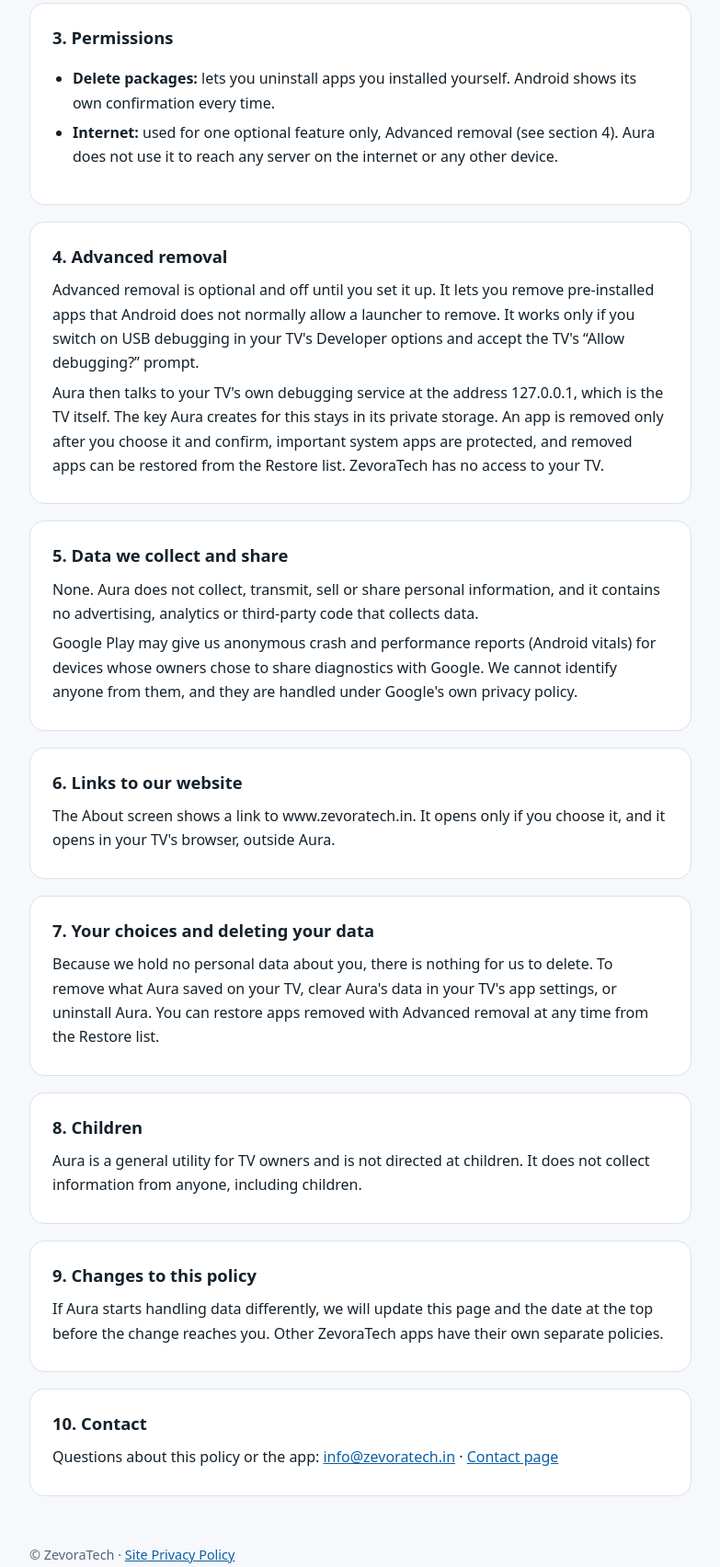
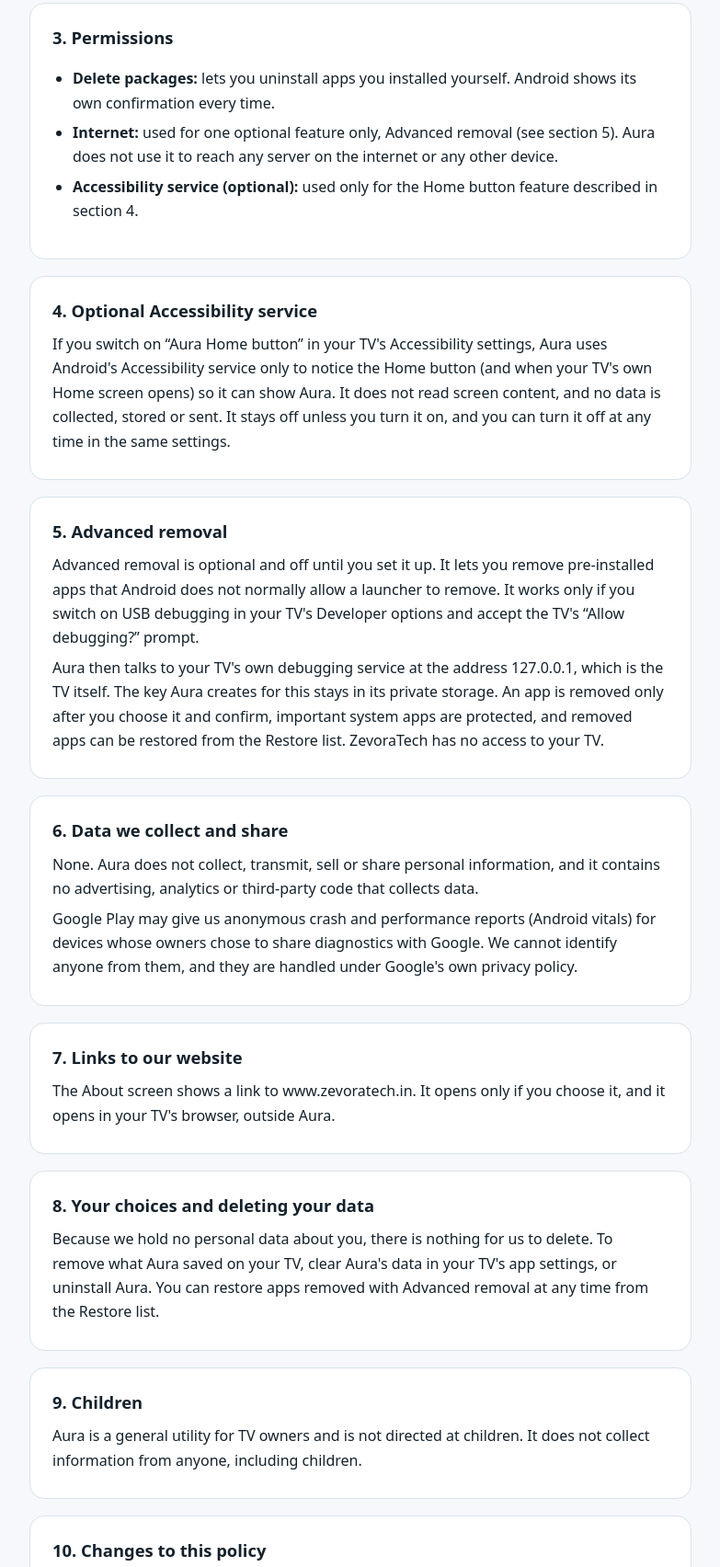
Before and after one commit to zevoratech/zevoratech-site, a plain HTML site: page privacy-policy-aura.html in a window 1280 px wide. Shown: the part 1040-2744 px from the top of the page at 92% size, without its empty margins (248-1031 px from the left). Drawn offline with Linux system fonts and the light colour scheme.

Commit message:
Add files via upload

```diff
--- a/privacy-policy-aura.html
+++ b/privacy-policy-aura.html
@@ -31,7 +31,7 @@
 <header><a href="index.html">ZevoraTech</a> &nbsp;/&nbsp; <a href="products.html">Products</a></header>
 <main>
   <h1>Aura TV Launcher Privacy Policy</h1>
-  <p class="muted">App: Aura TV Launcher · Package: in.zevoratech.aura · Developer: ZevoraTech, Perambalur, Tamil Nadu, India<br>Last updated: 18 November 2026</p>
+  <p class="muted">App: Aura TV Launcher · Package: in.zevoratech.aura · Developer: ZevoraTech, Perambalur, Tamil Nadu, India<br>Last updated: 21 November 2026</p>
 
   <div class="card">
     <h2>In short</h2>
@@ -64,44 +64,50 @@
     <h2>3. Permissions</h2>
     <ul>
       <li><strong>Delete packages:</strong> lets you uninstall apps you installed yourself. Android shows its own confirmation every time.</li>
-      <li><strong>Internet:</strong> used for one optional feature only, Advanced removal (see section 4). Aura does not use it to reach any server on the internet or any other device.</li>
+      <li><strong>Internet:</strong> used for one optional feature only, Advanced removal (see section 5). Aura does not use it to reach any server on the internet or any other device.</li>
+      <li><strong>Accessibility service (optional):</strong> used only for the Home button feature described in section 4.</li>
     </ul>
   </div>
 
   <div class="card">
-    <h2>4. Advanced removal</h2>
+    <h2>4. Optional Accessibility service</h2>
+    <p>If you switch on &ldquo;Aura Home button&rdquo; in your TV's Accessibility settings, Aura uses Android's Accessibility service only to notice the Home button (and when your TV's own Home screen opens) so it can show Aura. It does not read screen content, and no data is collected, stored or sent. It stays off unless you turn it on, and you can turn it off at any time in the same settings.</p>
+  </div>
+
+  <div class="card">
+    <h2>5. Advanced removal</h2>
     <p>Advanced removal is optional and off until you set it up. It lets you remove pre-installed apps that Android does not normally allow a launcher to remove. It works only if you switch on USB debugging in your TV's Developer options and accept the TV's &ldquo;Allow debugging?&rdquo; prompt.</p>
     <p>Aura then talks to your TV's own debugging service at the address 127.0.0.1, which is the TV itself. The key Aura creates for this stays in its private storage. An app is removed only after you choose it and confirm, important system apps are protected, and removed apps can be restored from the Restore list. ZevoraTech has no access to your TV.</p>
   </div>
 
   <div class="card">
-    <h2>5. Data we collect and share</h2>
+    <h2>6. Data we collect and share</h2>
     <p>None. Aura does not collect, transmit, sell or share personal information, and it contains no advertising, analytics or third-party code that collects data.</p>
     <p>Google Play may give us anonymous crash and performance reports (Android vitals) for devices whose owners chose to share diagnostics with Google. We cannot identify anyone from them, and they are handled under Google's own privacy policy.</p>
   </div>
 
   <div class="card">
-    <h2>6. Links to our website</h2>
+    <h2>7. Links to our website</h2>
     <p>The About screen shows a link to www.zevoratech.in. It opens only if you choose it, and it opens in your TV's browser, outside Aura.</p>
   </div>
 
   <div class="card">
-    <h2>7. Your choices and deleting your data</h2>
+    <h2>8. Your choices and deleting your data</h2>
     <p>Because we hold no personal data about you, there is nothing for us to delete. To remove what Aura saved on your TV, clear Aura's data in your TV's app settings, or uninstall Aura. You can restore apps removed with Advanced removal at any time from the Restore list.</p>
   </div>
 
   <div class="card">
-    <h2>8. Children</h2>
+    <h2>9. Children</h2>
     <p>Aura is a general utility for TV owners and is not directed at children. It does not collect information from anyone, including children.</p>
   </div>
 
   <div class="card">
-    <h2>9. Changes to this policy</h2>
+    <h2>10. Changes to this policy</h2>
     <p>If Aura starts handling data differently, we will update this page and the date at the top before the change reaches you. Other ZevoraTech apps have their own separate policies.</p>
   </div>
 
   <div class="card">
-    <h2>10. Contact</h2>
+    <h2>11. Contact</h2>
     <p>Questions about this policy or the app: <a href="mailto:info@zevoratech.in">info@zevoratech.in</a> · <a href="contact.html">Contact page</a></p>
   </div>
 </main>
```
